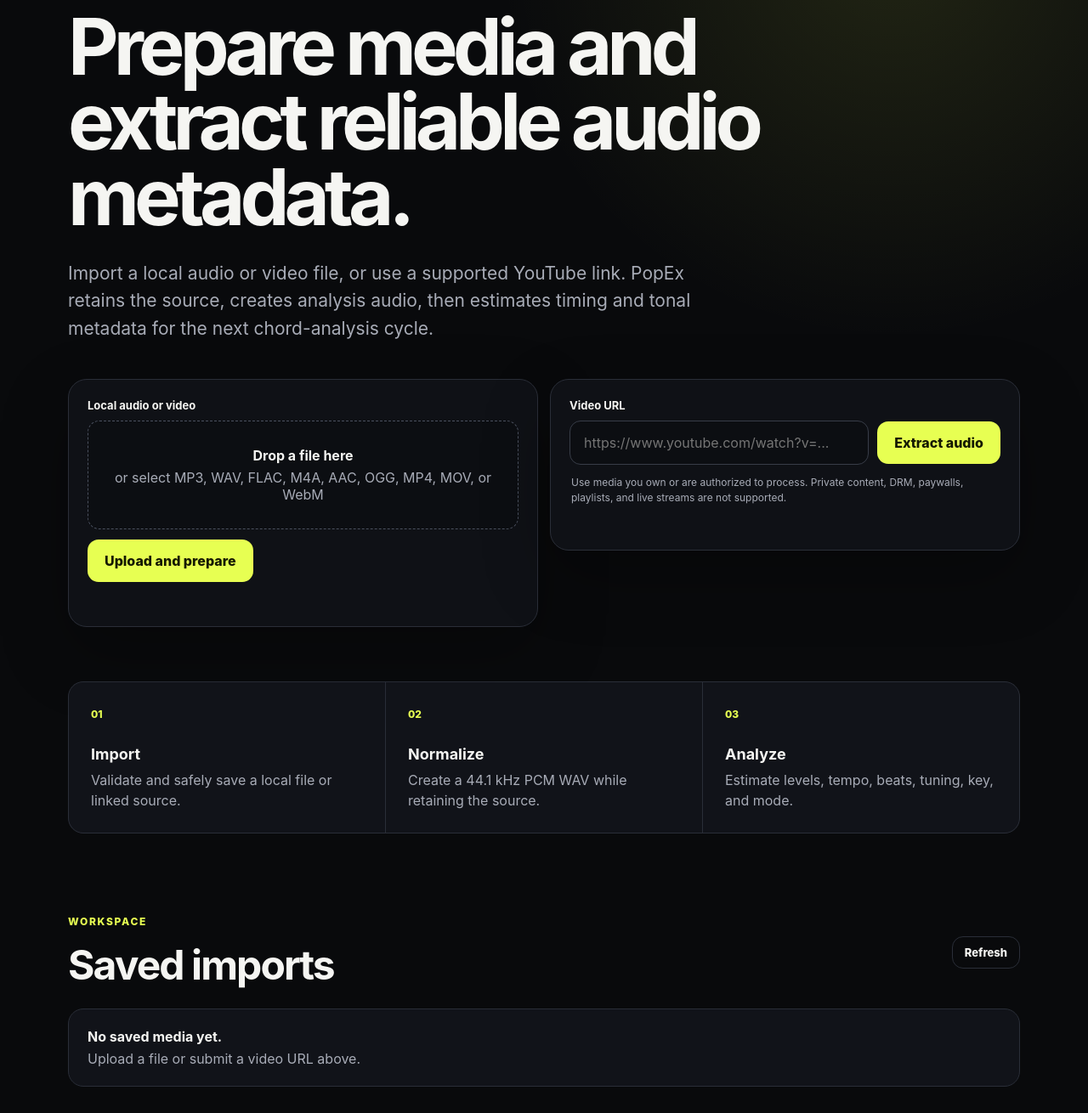
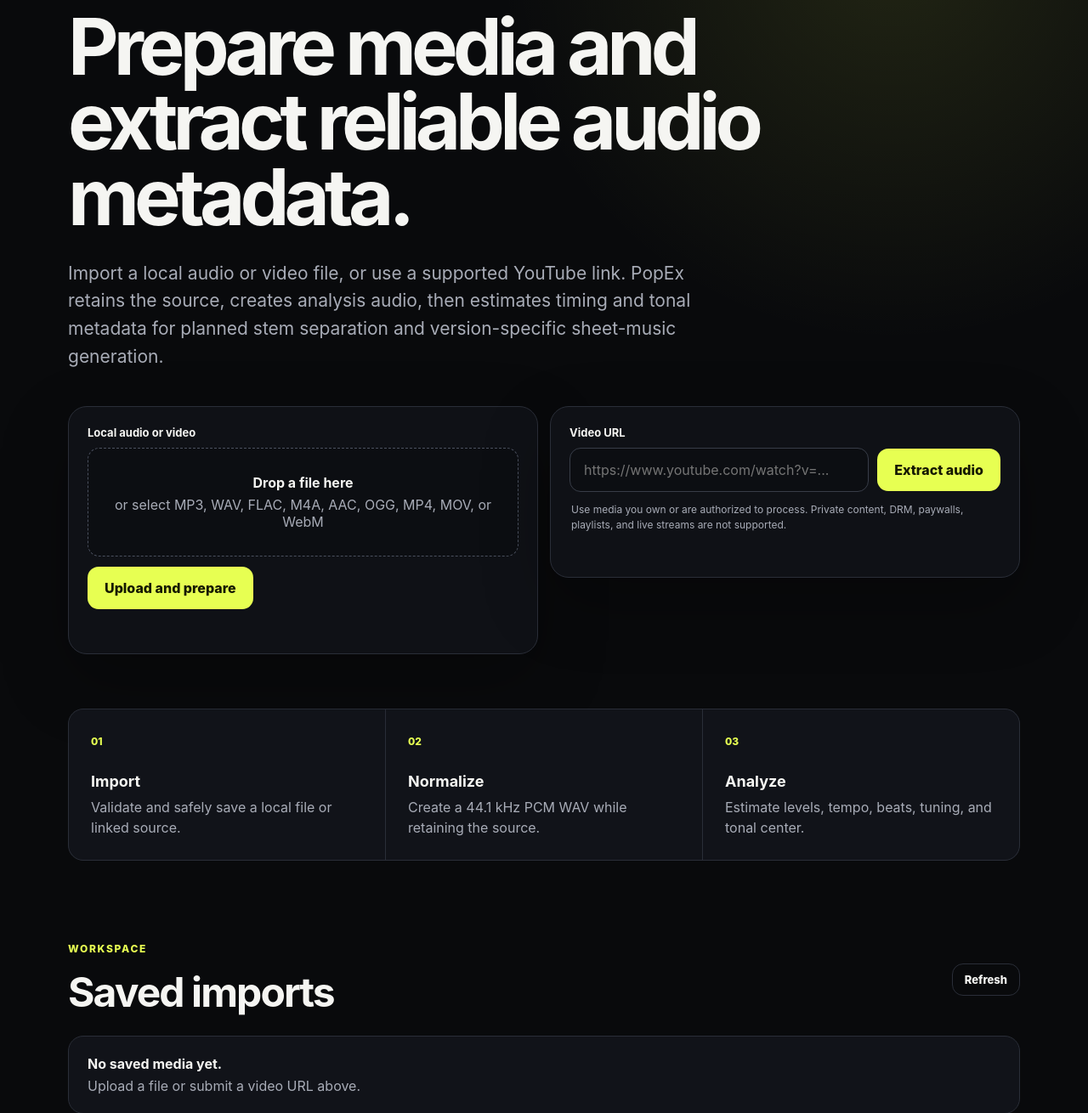
Before and after one commit to ZSYUYIIE/popex, a FastAPI app: page / in a window 1280 px wide. Shown: the part 188-1498 px from the top of the page at 85% size. Before the commit the page ends 1467 px from the top, so only its background shows below. Run offline with FastAPI, Linux system fonts and the light colour scheme; data that the repository does not hold is empty.

Commit message:
Correct score-generation product language

```diff
--- a/app/templates/index.html
+++ b/app/templates/index.html
@@ -23,7 +23,8 @@
         <p class="lede">
           Import a local audio or video file, or use a supported YouTube link.
           PopEx retains the source, creates analysis audio, then estimates timing
-          and tonal metadata for the next chord-analysis cycle.
+          and tonal metadata for planned stem separation and version-specific
+          sheet-music generation.
         </p>
 
         <div class="source-grid">
@@ -80,7 +81,7 @@
         <article>
           <span>03</span>
           <h2>Analyze</h2>
-          <p>Estimate levels, tempo, beats, tuning, key, and mode.</p>
+          <p>Estimate levels, tempo, beats, tuning, and tonal center.</p>
         </article>
       </section>
 
```
